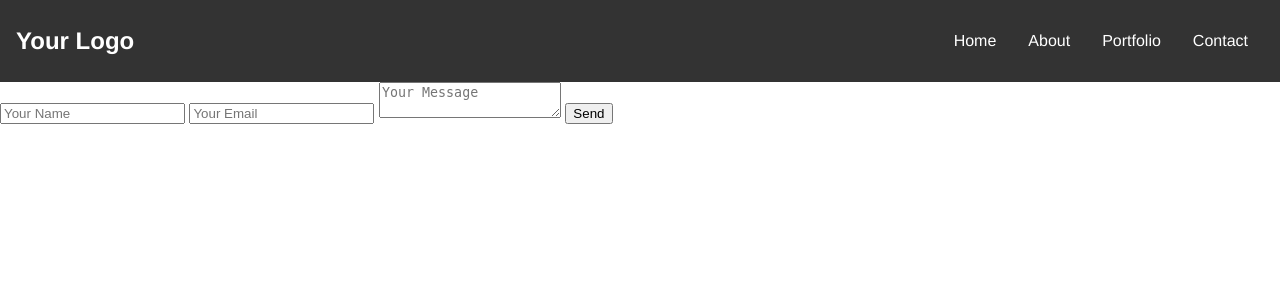
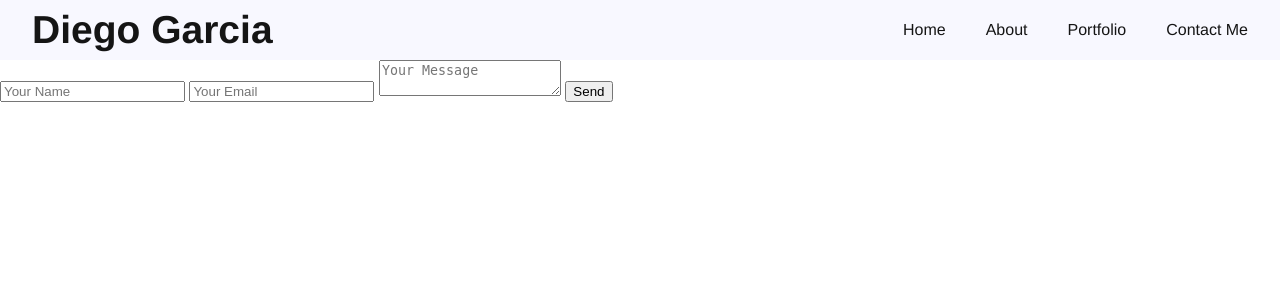
Before and after one commit to diegoIsBuilding/dg-portfolio, a Flask app: page / in a window 1280 px wide. Shown: the top 300 px of the page. Run offline with Flask 3, Linux system fonts and the light colour scheme.

Commit message:
Top Navigation Menu In Progress - Working on desktop view, then tablet and mobile

```diff
--- a/static/css/styles.css
+++ b/static/css/styles.css
@@ -11,8 +11,75 @@ body {
     margin: 0;
     font-family: 'Helvetica Neue', Arial, sans-serif;
 }
+/* ========================================
+===========Navigation Menu============== */
+.navigation-header {
+    background-color: ghostwhite;
+    /* padding: 0 15px; */
+    height: 60px;
+    display: flex;
+    justify-content: center;
+    align-items: center;
+    padding: 1rem;
+}
 
-.navbar {
+nav {
+    width: 100%;
+    display: flex;
+    justify-content: space-between;
+    align-items: center;
+    padding: 1rem;
+}
+
+.logo-container > a {
+    color: #151515;
+    text-decoration: none;
+    font-weight: 700;
+    font-size: 26px;
+}
+
+.nav-links {
+    display: flex;
+    gap: 40px;
+    list-style: none;
+}
+
+.nav-link > a {
+    color: #151515;
+    text-decoration: none;
+    font-weight: 500;
+    font-size: 16px;
+    transition: .4s ease-in-out;
+}
+
+.nav-link > a:hover {
+    color: darkgray;
+}
+
+.hamburger-menu {
+    display: none;
+    font-size: 24;
+    font-weight: 800;
+    color: #151515
+}
+
+@media screen and (max-width:768px) {
+    .hamburger-menu {
+        display: flex;
+        cursor: pointer;
+    }
+    .hamburger-menu #close-menu {
+        display: none;
+    }
+    .nav-links {
+
+    }
+
+}
+/* ========================================
+======================================== */
+
+/* .navbar {
     display: flex;
     justify-content: space-between;
     align-items: center;
@@ -52,10 +119,10 @@ body {
     background: white;
     margin: 5px;
     transition: all 0.3s ease;
-}
+} */
 
 /* Responsive */
-@media screen and (max-width: 768px) {
+/* @media screen and (max-width: 768px) {
     .nav-links {
         position: absolute;
         right: 0px;
@@ -77,4 +144,4 @@ body {
     .hamburger {
         display: block;
     }
-}
+} */
--- a/templates/index.html
+++ b/templates/index.html
@@ -3,13 +3,33 @@
 <head>
     <meta charset="UTF-8">
     <meta name="viewport" content="width=device-width, initial-scale=1.0">
-    <title>Portfolio</title>
+    <title>Diego Garcia</title>
     <link rel="stylesheet" href="/static/css/styles.css">
+    <script type="text/javascript" src="/static/js/index.js"></script>
 </head>
 <body>
-    <header>
+    <header class="navigation-header">
         <!-- Navigation Bar -->
-        <nav class="navbar">
+        <nav>
+            <div class="logo-container">
+                <a href="/templates/index.html">
+                    <h1>Diego Garcia</h1>
+                </a>
+            </div>
+            <div class="navigation-items" id="navigation-items">
+                <ul class="nav-links">
+                    <li class="nav-link"><a href="#home">Home</a></li>
+                    <li class="nav-link"><a href="#about">About</a></li>
+                    <li class="nav-link"><a href="#portfolio">Portfolio</a></li>
+                    <li class="nav-link"><a href="#contact">Contact Me</a></li>
+                </ul>
+            </div>
+            <div class="hamburger-menu">
+                <span id="open-menu">&#9776</span>
+                <span id="close-menu">&#x2716</span>
+            </div>
+        </nav>
+        <!-- <nav class="navbar">
             <div class="logo">Your Logo</div>
             <ul class="nav-links">
                 <li><a href="#home">Home</a></li>
@@ -22,7 +42,7 @@
                 <div class="line"></div>
                 <div class="line"></div>
             </div>
-        </nav>
+        </nav> -->
 
     </header>
     <section id="about">
@@ -40,6 +60,5 @@
             <button type="submit">Send</button>
         </form>
     </section>
-    <script src="script.js"></script>
 </body>
 </html>
```
